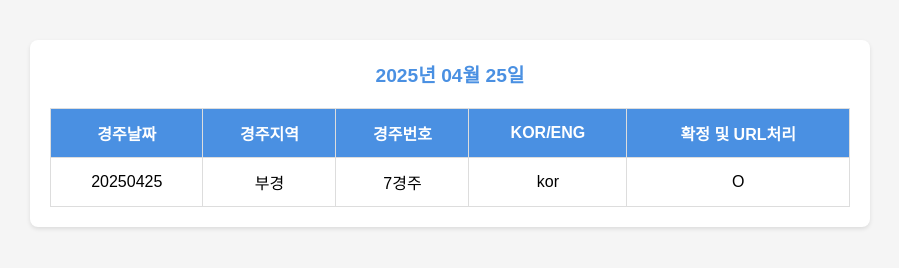
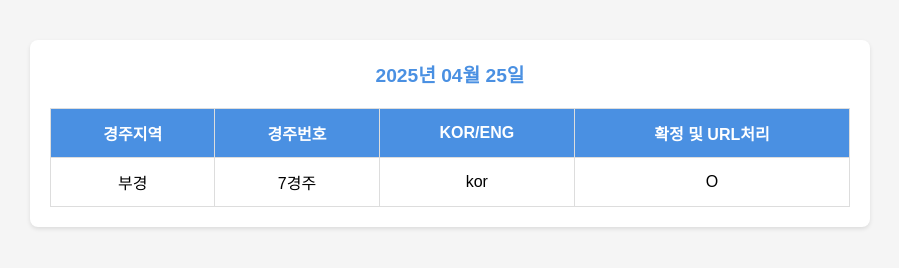
Before and after one commit to haseungshin/kra-youtube-url, a plain HTML site: page index.html in a window 1280 px wide. Shown: the whole page, without its empty margins (190-1089 px from the left). Drawn offline with Linux system fonts and the light colour scheme.

Commit message:
Update index.html

```diff
--- a/index.html
+++ b/index.html
@@ -65,7 +65,6 @@
         <table>
             <thead>
                 <tr>
-                    <th>경주날짜</th>
                     <th>경주지역</th>
                     <th>경주번호</th>
                     <th>KOR/ENG</th>
@@ -143,7 +142,6 @@
                     }
 
                     row.innerHTML = `
-                        <td>${race.date}</td>
                         <td>${race.location}</td>
                         <td>${race.raceNumber}경주</td>
                         <td>${race.language}</td>
```
